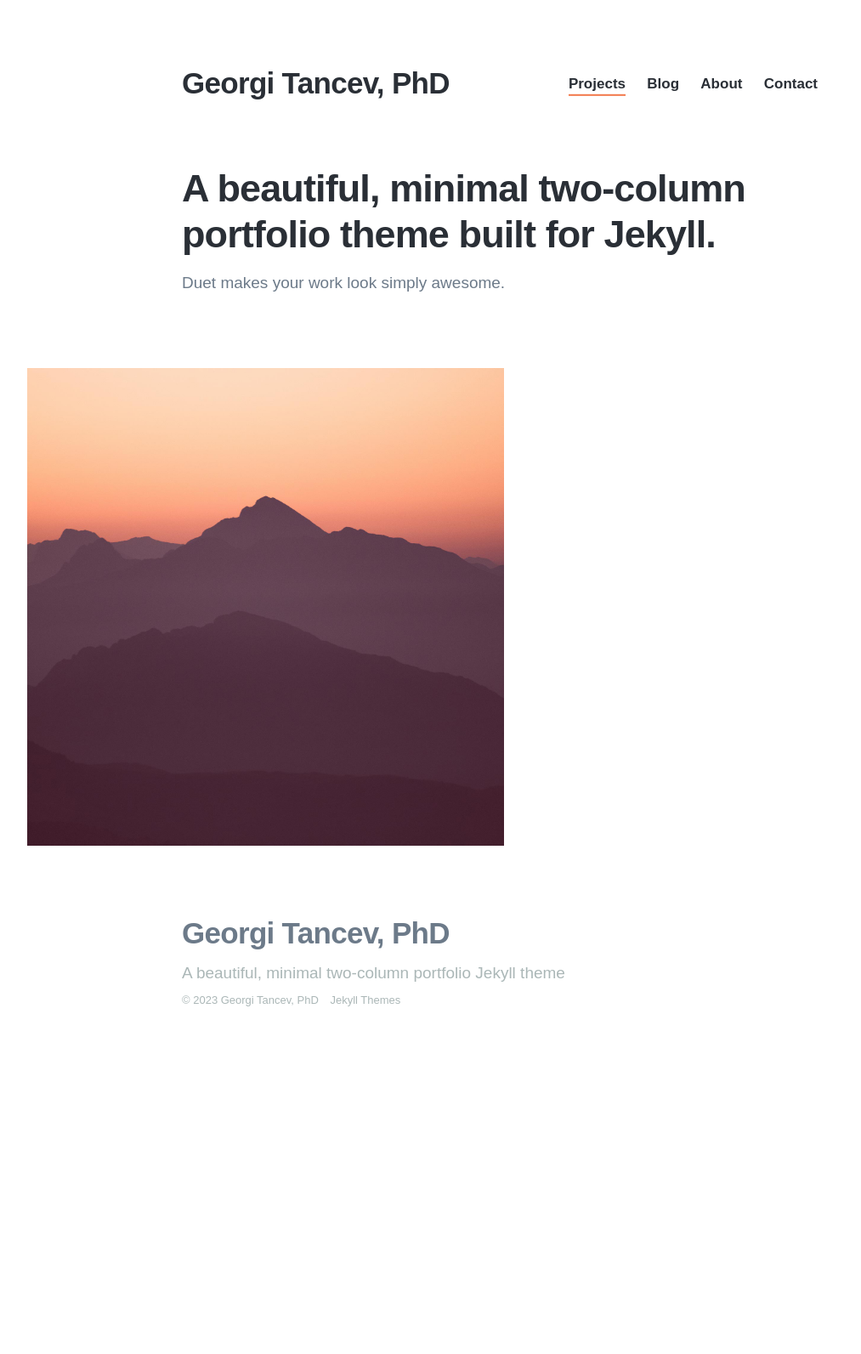
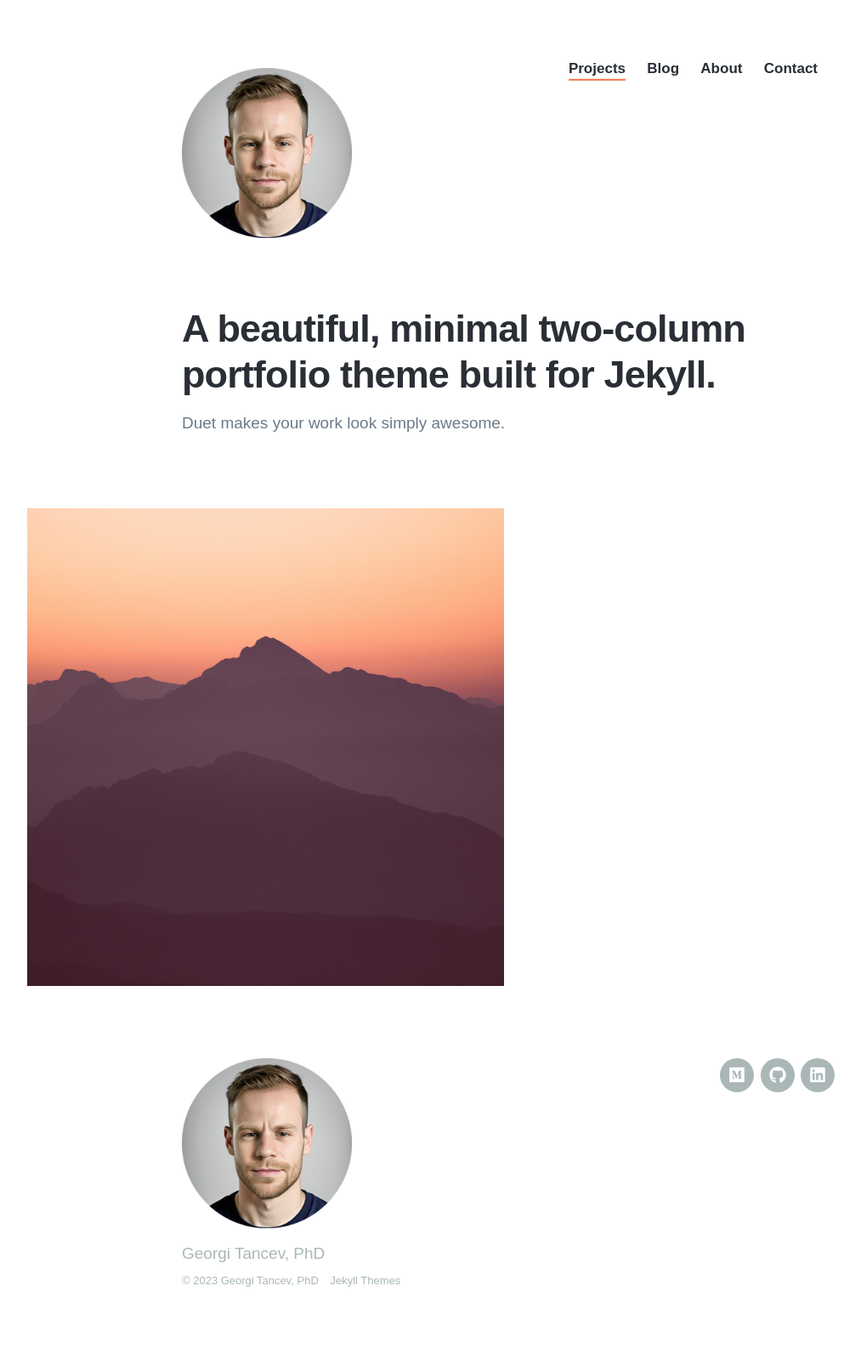
Before and after one commit to gtancev/gtancev.github.io, a Jekyll site: the page built from index.html, in a window 1280 px wide. Shown: the whole page at 85% size, without its empty margins (42-1055 px from the left). Built offline with Jekyll 4.4.1, drawn with Linux system fonts in a browser that asks for light colours; nearby versions of some CDN libraries; some web fonts are replaced; before the commit the page ends 1263 px from its top, so only the background shows below that; part of the change alters nothing that is shown.

Commit message:
titles and images

```diff
--- a/_data/settings.yml
+++ b/_data/settings.yml
@@ -3,7 +3,7 @@ basic_settings:
   favicon_image: /images/favicon.png
 
 header_settings:
-  logo_image:
+  logo_image: '/images/logo.png'
   logo_width: 200
 
 menu_settings:
@@ -18,9 +18,9 @@ menu_settings:
       url: '/contact'
 
 footer_settings:
-  logo_image:
+  logo_image: '/images/logo.png'
   logo_width: 200
-  footer_tagline: A beautiful, minimal two-column portfolio Jekyll theme
+  footer_tagline: Georgi Tancev, PhD
 
 grid_settings:
   overlay_opacity: 0.8
@@ -29,7 +29,7 @@ grid_settings:
 contact_settings:
   form_action: ''
   confirmation_url: '/thanks'
-  email_subject: 'Contact form submission'
+  email_subject: 'Request'
   send_button_text: 'Send Message'
 
 social_settings:
@@ -41,7 +41,7 @@ social_settings:
   google-plus_url: ''
   vimeo_url: ''
   pinterest_url: ''
-  medium_url: ''
+  medium_url: 'https://medium.com/@gtancev'
   quora_url: ''
   amazon_url: ''
   apple_url: ''
@@ -50,7 +50,7 @@ social_settings:
   dribbble_url: ''
   behance_url: ''
   deviantart_url: ''
-  github_url: ''
+  github_url: 'https://github.com/gtancev'
   reddit_url: ''
   flickr_url: ''
   etsy_url: ''
@@ -58,7 +58,7 @@ social_settings:
   soundcloud_url: ''
   spotify_url: ''
   bandcamp_url: ''
-  linkedin_url: ''
+  linkedin_url: 'https://www.linkedin.com/in/gtancev/'
 
 color_settings:
   background_color: '#ffffff'
```
Also changed, not shown: images/logo.png (renamed from images/picture-modified.png).
